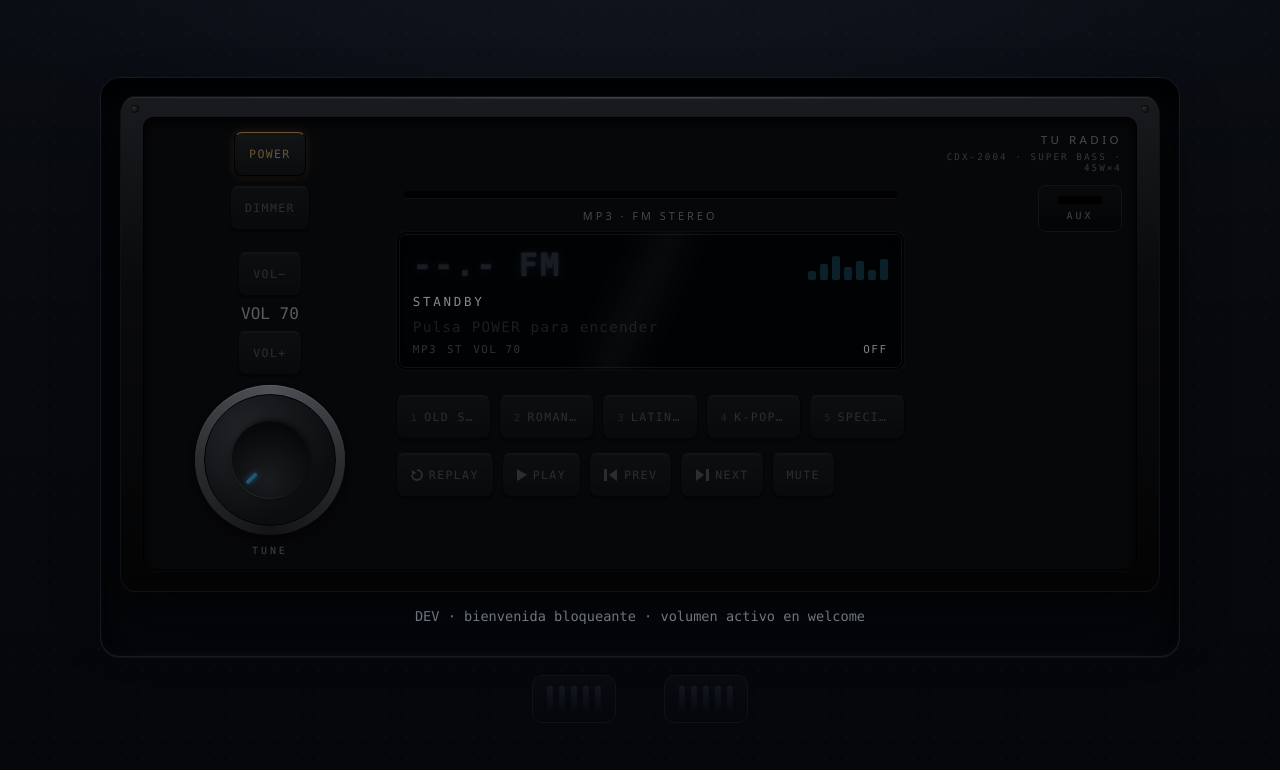
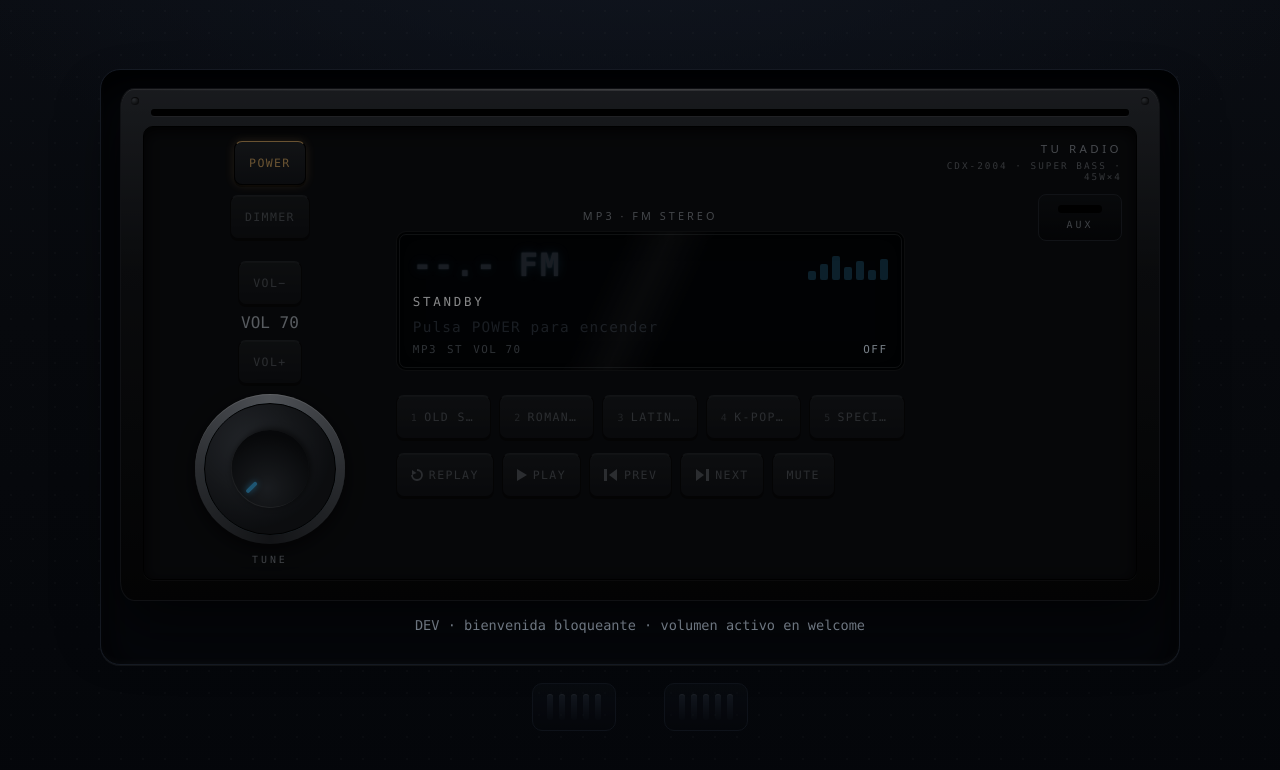
Before and after one commit to LucasCarvajalC/tu_radio, a React (Vite) app: page / in a window 1280 px wide. Shown: the top 770 px of the page. Built offline with nearby package versions, Linux system fonts and the light colour scheme.

Commit message:
fix(visual): ranura cd arriba

```diff
--- a/src/components/radio/RadioConsole.jsx
+++ b/src/components/radio/RadioConsole.jsx
@@ -114,6 +114,7 @@ export default function RadioConsole({ player }) {
     >
       <span className="fp-screw fp-screw--left" aria-hidden="true" />
       <span className="fp-screw fp-screw--right" aria-hidden="true" />
+      <div className="cd-slot" aria-hidden="true" />
       <div className="faceplate-inset faceplate-grid">
         {/* Zona izquierda: potencia, volumen y perilla */}
         <div className="fp-left">
@@ -155,7 +156,6 @@ export default function RadioConsole({ player }) {
 
         {/* Zona centro: serigrafía, pantalla y fila única de teclas */}
         <div className="fp-center">
-          <div className="cd-slot" aria-hidden="true" />
           <div className="fp-silk" aria-hidden="true">
             <span>MP3 · FM STEREO</span>
           </div>
```
